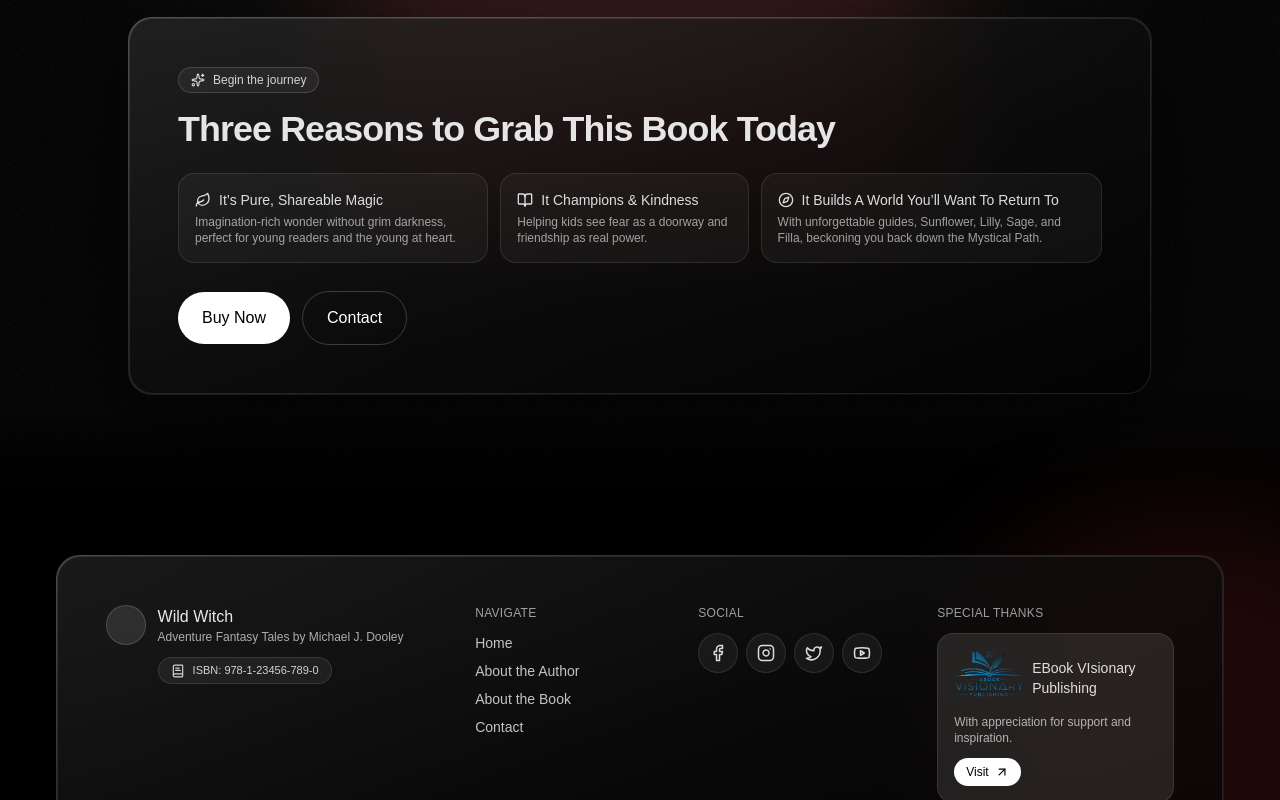
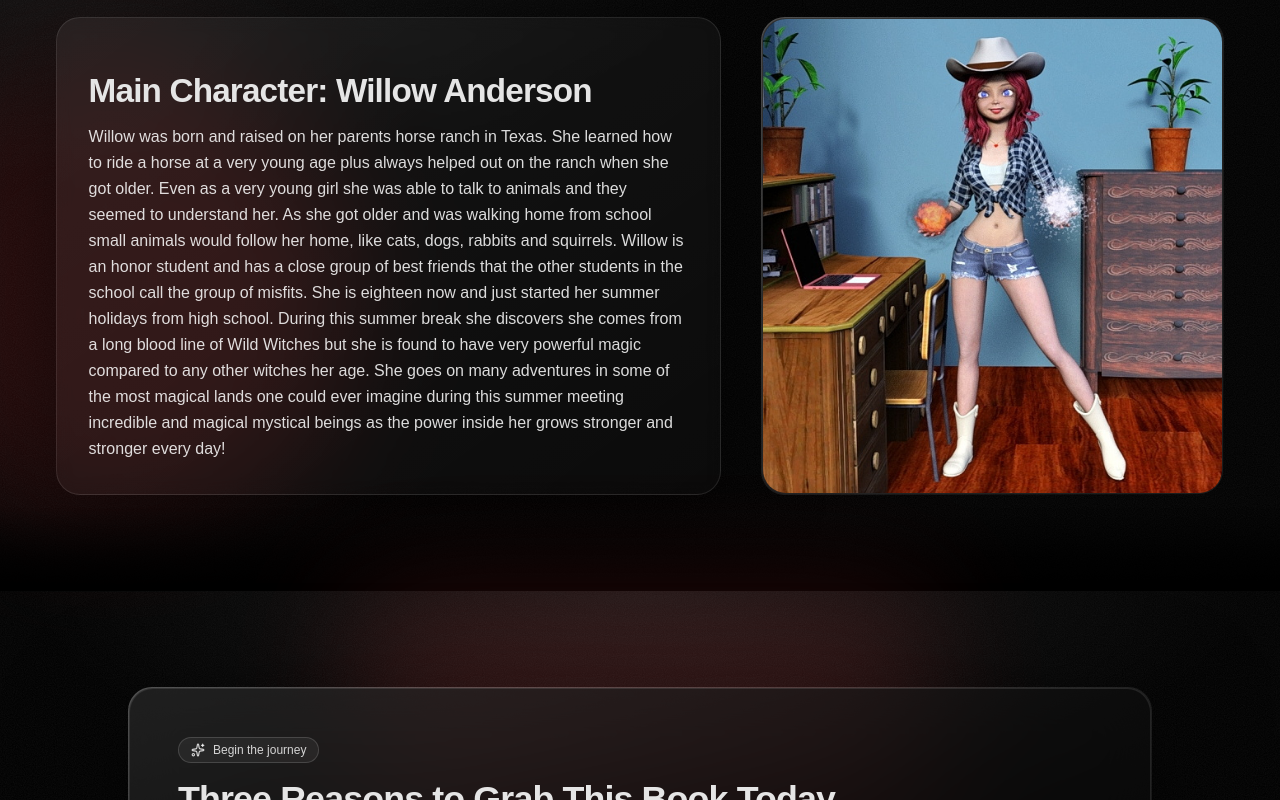
Before and after one commit to adnanrahim110/wildwitch, a Next.js app: page / in a window 1280 px wide. Shown: the part 2960-3760 px from the top of the page. Built offline with nearby package versions, Linux system fonts and the light colour scheme.

Commit message:
Refactor code structure for improved readability and maintainability

```diff
--- a/app/page.js
+++ b/app/page.js
@@ -1,3 +1,4 @@
+import Sample from "@/components/book/Sample";
 import AuthorTeaser from "@/components/home/AuthorTeaser";
 import BookTeaser from "@/components/home/BookTeaser";
 import CTA from "@/components/home/CTA";
@@ -11,6 +12,7 @@ export default function HomePage() {
       <Definition />
       <AuthorTeaser />
       <BookTeaser />
+      <Sample />
       <CTA />
     </main>
   );
--- a/components/author/Bio.jsx
+++ b/components/author/Bio.jsx
@@ -51,9 +51,9 @@ export default function Bio() {
                 <div className="my-8 rounded-3xl border border-white/10 bg-gradient-to-br from-white/[0.06] to-white/[0.02] p-6 backdrop-blur">
                   <div className="text-5xl leading-none text-white/15">“</div>
                   <p className="-mt-4 text-white/90 text-[0.98rem] md:text-lg">
-                    I believe a quiet choice can change a life. The world does
+                    "I believe a quiet choice can change a life. The world does
                     not need noise to feel magical. It needs attention and
-                    heart.
+                    heart."
                   </p>
                 </div>
 
--- a/components/book/Sample.jsx
+++ b/components/book/Sample.jsx
@@ -3,6 +3,7 @@
 
 import Button from "@/components/ui/Button";
 import { motion } from "framer-motion";
+import Image from "next/image";
 
 export default function Sample() {
   return (
@@ -18,71 +19,35 @@ export default function Sample() {
           transition={{ duration: 0.5 }}
           className="lg:col-span-7"
         >
-          <div className="inline-flex items-center gap-2 rounded-full border border-white/15 bg-white/5 px-3 py-1 text-xs text-white/80">
-            Sample Pages
-          </div>
+          <div className="rounded-3xl border border-white/10 bg-gradient-to-br from-white/[0.06] to-white/[0.02] p-6 md:p-8 backdrop-blur shadow-[0_30px_100px_rgba(0,0,0,0.45)]">
             <h2
               className="mt-4 font-extrabold tracking-tight"
               style={{
                 fontFamily: "Arial, Helvetica, sans-serif",
-              fontSize: "clamp(1.6rem,3vw,2.4rem)",
+                fontSize: "clamp(1.2rem,2.6vw,2.1rem)",
               }}
             >
-            Chapter One: Cedar Wind
+              Main Character: Willow Anderson
             </h2>
-
-          <div className="mt-5 rounded-3xl border border-white/10 bg-gradient-to-br from-white/[0.06] to-white/[0.02] p-6 md:p-8 backdrop-blur shadow-[0_30px_100px_rgba(0,0,0,0.45)]">
-            <div className="text-[11px] uppercase tracking-wide text-white/60">
-              Page 1
-            </div>
             <div className="mt-2 space-y-4 text-white/85 text-sm md:text-base leading-relaxed">
               <p>
-                Morning came soft over the pasture. Willow stood at the fence
-                and listened. Wind moved through the cedar line, a hush like
-                ocean breath, then the quiet thud of hooves far off. The day was
-                making small promises.
+                Willow was born and raised on her parents horse ranch in Texas.
+                She learned how to ride a horse at a very young age plus always
+                helped out on the ranch when she got older. Even as a very young
+                girl she was able to talk to animals and they seemed to
+                understand her. As she got older and was walking home from
+                school small animals would follow her home, like cats, dogs,
+                rabbits and squirrels. Willow is an honor student and has a
+                close group of best friends that the other students in the
+                school call the group of misfits. She is eighteen now and just
+                started her summer holidays from high school. During this summer
+                break she discovers she comes from a long blood line of Wild
+                Witches but she is found to have very powerful magic compared to
+                any other witches her age. She goes on many adventures in some
+                of the most magical lands one could ever imagine during this
+                summer meeting incredible and magical mystical beings as the
+                power inside her grows stronger and stronger every day!
               </p>
-              <p>
-                She closed her eyes and counted the beats. Two, then three, then
-                a space where the ground felt different. The foal was wandering
-                near the wash. Willow breathed once for steadiness and let the
-                sound find her.
-              </p>
-              <p>
-                When she opened her eyes, the light had shifted. The cedar’s
-                shadow reached toward her boots, and somewhere in it she felt a
-                tug, not a voice, more like a thread pulled from the edge of a
-                sweater. Come look.
-              </p>
-            </div>
-
-            <div className="mt-6 h-px w-full bg-gradient-to-r from-transparent via-white/15 to-transparent" />
-
-            <div className="mt-6 text-[11px] uppercase tracking-wide text-white/60">
-              Page 2
-            </div>
-            <div className="mt-2 space-y-4 text-white/85 text-sm md:text-base leading-relaxed">
-              <p>
-                She walked the fence line until the earth changed underfoot. The
-                wash held the night’s rain in shallow mirrors. Willow crouched
-                and watched rings widen where a drop fell. The pattern was calm,
-                then not calm at all.
-              </p>
-              <p>
-                “Easy,” she said to the morning. The word went out the way
-                breath leaves in winter, visible just for a second. She felt it
-                settle into the grass and carry along the ground, gentle and
-                sure.
-              </p>
-            </div>
-
-            <div className="mt-6 flex flex-col sm:flex-row items-center gap-3">
-              <Button href="/contact" variant="primary" size="md">
-                Request Full Sample
-              </Button>
-              <Button href="#details" variant="outline" size="md">
-                See Book Details
-              </Button>
             </div>
           </div>
         </motion.div>
@@ -92,23 +57,16 @@ export default function Sample() {
           whileInView={{ opacity: 1, y: 0 }}
           viewport={{ once: true }}
           transition={{ duration: 0.5, delay: 0.06 }}
-          className="lg:col-span-5"
+          className="lg:col-span-5 h-full"
         >
-          <div className="p-[1px] rounded-3xl bg-gradient-to-br from-white/30 via-white/10 to-transparent">
-            <div className="rounded-3xl border border-white/10 bg-black/60 backdrop-blur p-6 md:p-8">
-              <div className="text-xs uppercase tracking-wide text-white/60">
-                What to notice
-              </div>
-              <ul className="mt-4 space-y-3 text-sm text-white/85">
-                <li>Clear, readable lines designed for all ages.</li>
-                <li>Magic that rises from sound, light, and weather.</li>
-                <li>Quiet choices that gather into courage.</li>
-              </ul>
-              <div className="mt-6 h-px w-full bg-gradient-to-r from-transparent via-white/15 to-transparent" />
-              <div className="mt-4 text-xs text-white/65">
-                This excerpt reflects tone and pacing. Final text may vary
-                slightly.
-              </div>
+          <div className="p-[1px] rounded-3xl bg-gradient-to-br from-white/30 via-white/10 to-transparent h-full">
+            <div className="rounded-3xl border border-white/10 bg-black/60 backdrop-blur p-6 md:p-8 h-full overflow-hidden">
+              <Image
+                src="/images/main-char.jpg"
+                alt="Main Character"
+                fill
+                className="object-cover"
+              />
             </div>
           </div>
         </motion.aside>
--- a/components/home/AuthorTeaser.jsx
+++ b/components/home/AuthorTeaser.jsx
@@ -42,7 +42,7 @@ export default function AuthorTeaser() {
           </h2>
           <div className="relative mt-2 inline-block">
             <p className="text-white/85 text-pretty text-base md:text-lg">
-              Michael J Dooley—Capturing Magic In Every Frame And Page
+              Michael J Dooley — Capturing Magic In Every Frame And Page
             </p>
             <span className="absolute left-0 -bottom-1 block h-[2px] w-full bg-gradient-to-r from-white/0 via-white/70 to-white/0" />
           </div>
--- a/components/site/Footer.jsx
+++ b/components/site/Footer.jsx
@@ -132,38 +132,35 @@ export default function Footer() {
                 <div className="text-xs uppercase tracking-wide text-white/60">
                   Special Thanks
                 </div>
-                <div className="mt-3 rounded-2xl border border-white/10 bg-white/10 p-4">
+                <div className="mt-3 rounded-2xl border border-white/10 bg-white/[0.05] py-3 px-2 relative">
                   <div className="flex flex-col items-start gap-3">
-                    <div className="flex items-end gap-2">
-                      <div className="w-24">
+                    <div className="flex items-end gap-1">
+                      <div className="w-40">
                         <Image
                           src="/images/evp-logo.png"
-                          width={200}
-                          height={200}
+                          width={600}
+                          height={600}
                           className="w-full h-auto"
                           alt="EBook Visionary Publishing"
                         />
                       </div>
-                      <div className="inline-flex items-center text-sm gap-2 text-white/85">
-                        EBook VIsionary Publishing
-                      </div>
                     </div>
                     <div className="text-sm">
-                      <p className="mt-1 text-xs text-white/65">
+                      <p className="text-[11px] text-white/65">
                         With appreciation for support and inspiration.
                       </p>
-                      <Link
-                        href="http://www.ebookvisionarypublishing.us/"
-                        className="mt-3 inline-flex items-center gap-1.5 rounded-full bg-white text-black px-3 py-1.5 text-xs font-medium hover:opacity-90 transition"
-                      >
-                        Visit
-                        <ArrowUpRight size={14} />
-                      </Link>
                     </div>
                   </div>
-                </div>
-                <div className="mt-3 text-[11px] text-white/55">
-                  Logos and names are used with acknowledgment.
+                  <Link
+                    href="http://www.ebookvisionarypublishing.us/"
+                    className="absolute right-1.5 top-1.5 inline-flex items-center gap-1.5 rounded-full bg-white text-black px-3 py-1.5 text-xs font-medium hover:opacity-90 transition"
+                  >
+                    Visit
+                    <ArrowUpRight size={14} />
+                  </Link>
+                  <div className="text-[11px] text-white/55 absolute -bottom-5 left-1/2 -translate-x-1/2 whitespace-nowrap">
+                    Logos and name are used with acknowledgment.*
+                  </div>
                 </div>
               </div>
             </div>
```
Also changed, not shown: public/images/main-char.jpg (added). Lines whose indentation alone changed are shown as unchanged.
